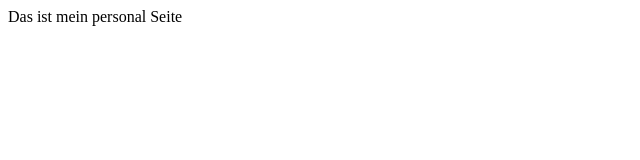
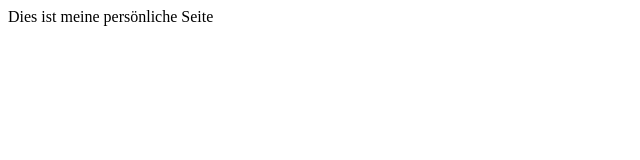
Before and after one commit to cherkavi/cherkavi.github.io, a plain HTML site: page index.html in a window 1280 px wide. Shown: the full height of the page, 0-640 px from the left. Drawn offline with Linux system fonts and the light colour scheme.

Commit message:
spelling check

```diff
--- a/index.html
+++ b/index.html
@@ -4,6 +4,6 @@
 		<title>cherkavi</title>
 	</head>
 	<body>
-		Das ist mein personal Seite
+		Dies ist meine persönliche Seite
 	</body>
 </html>
```
